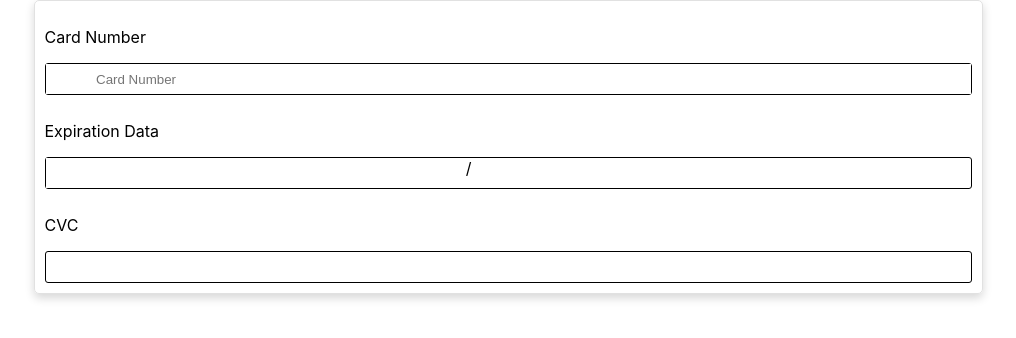
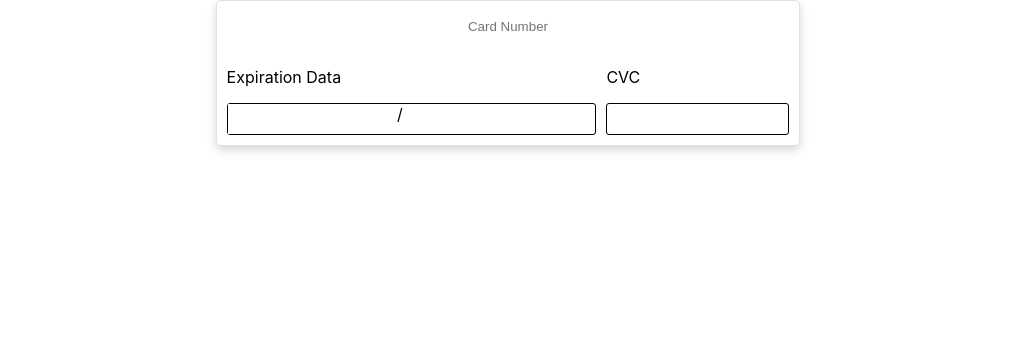
Before and after one commit to vivala0519/card-number-input, a React (Create React App) app: page / in a window 1280 px wide. Shown: the top 338 px of the page, without its empty margins (132-1148 px from the left). Built offline with nearby package versions, Linux system fonts and the light colour scheme.

Commit message:
[feat]#1 update card number input

```diff
--- a/src/component/CardNumberInput.tsx
+++ b/src/component/CardNumberInput.tsx
@@ -1,21 +1,82 @@
-import React from 'react';
+import React, { useState, useRef, useEffect } from 'react';
 
-const CardNumberInput = () => {
-    const inputTitle = 'Card Number';
-    const inputStyle = {border: '0px', width: '20%', outline: 'none', textAlign: 'center'} as React.CSSProperties;
+const CardNumberInput: React.FC = () => {
+    // State
+    const [placeholderFlag, setPlaceholderFlag] = useState<boolean>(true);
+    const [cardInputValues, setCardInputValues] = useState<string[]>(new Array(4).fill(''));
+    const placeholderText: string = 'Card Number';
+    const inputNames: string[] = ['firstInputNumber', 'secondInputNumber', 'thirdInputNumber', 'lastInputNumber'];
 
+    // Refs
+    const cardInputRefs = useRef<(HTMLInputElement | null)[]>([null, null, null, null]);
+
+    // Styles
+    const divStyle: React.CSSProperties = {
+        display: 'flex',
+        gap: '5px',
+        height: '30px',
+        justifyContent: 'space-evenly'
+    };
+
+    const placeholderStyle: React.CSSProperties = {
+        border: '0px',
+        width: '100%',
+        outline: 'none',
+        textAlign: 'center'
+    };
+
+    const inputStyle: React.CSSProperties = {
+        border: '0px',
+        width: '20%',
+        outline: 'none',
+        textAlign: 'center'
+    };
+
+    // Handlers
+    const handleInputChange = (event: React.ChangeEvent<HTMLInputElement>, index: number) => {
+        const { value } = event.target;
+        setCardInputValues((inputValues) => {
+            const newInputValues = [...inputValues];
+            newInputValues[index] = value;
+            return newInputValues;
+        });
+    };
+
+    const placeholderInputHandler = (event: React.FormEvent<HTMLInputElement>) => {
+        const target = event.target as HTMLInputElement;
+        const value = target.value;
+        setPlaceholderFlag(false);
+        setCardInputValues([value, '', '', '']);
+    };
+
+    // JSX elements
+    const cardInputList: JSX.Element[] = inputNames.map((item, index) => (
+        <input
+            key={item}
+            style={inputStyle}
+            value={cardInputValues[index]}
+            ref={(el) => (cardInputRefs.current[index] = el)}
+            onChange={(event) => handleInputChange(event, index)}
+        />
+    ));
+
+    // Effects
+    useEffect(() => {
+        if (!placeholderFlag) {
+            cardInputRefs.current[0]?.focus();
+            }
+        }, [placeholderFlag]
+    );
+
+    // Render
     return (
-        <div>
-            <p>{inputTitle}</p>
-            <div style={{display: 'flex', gap: '5px', border: '1px solid', borderRadius: '3px', height: '30px'}}>
-                <input placeholder='Card Number' style={ inputStyle }/>
-                <input style={ inputStyle }/>
-                <input style={ inputStyle }/>
-                <input style={ inputStyle }/>
-                <input style={ inputStyle }/>
-            </div>
+        <div className="span-1" style={divStyle}>
+            {placeholderFlag && (
+                <input placeholder={placeholderText} style={placeholderStyle} onInput={placeholderInputHandler} />
+            )}
+            {!placeholderFlag && cardInputList}
         </div>
     );
-}
+};
 
 export default CardNumberInput;
```
